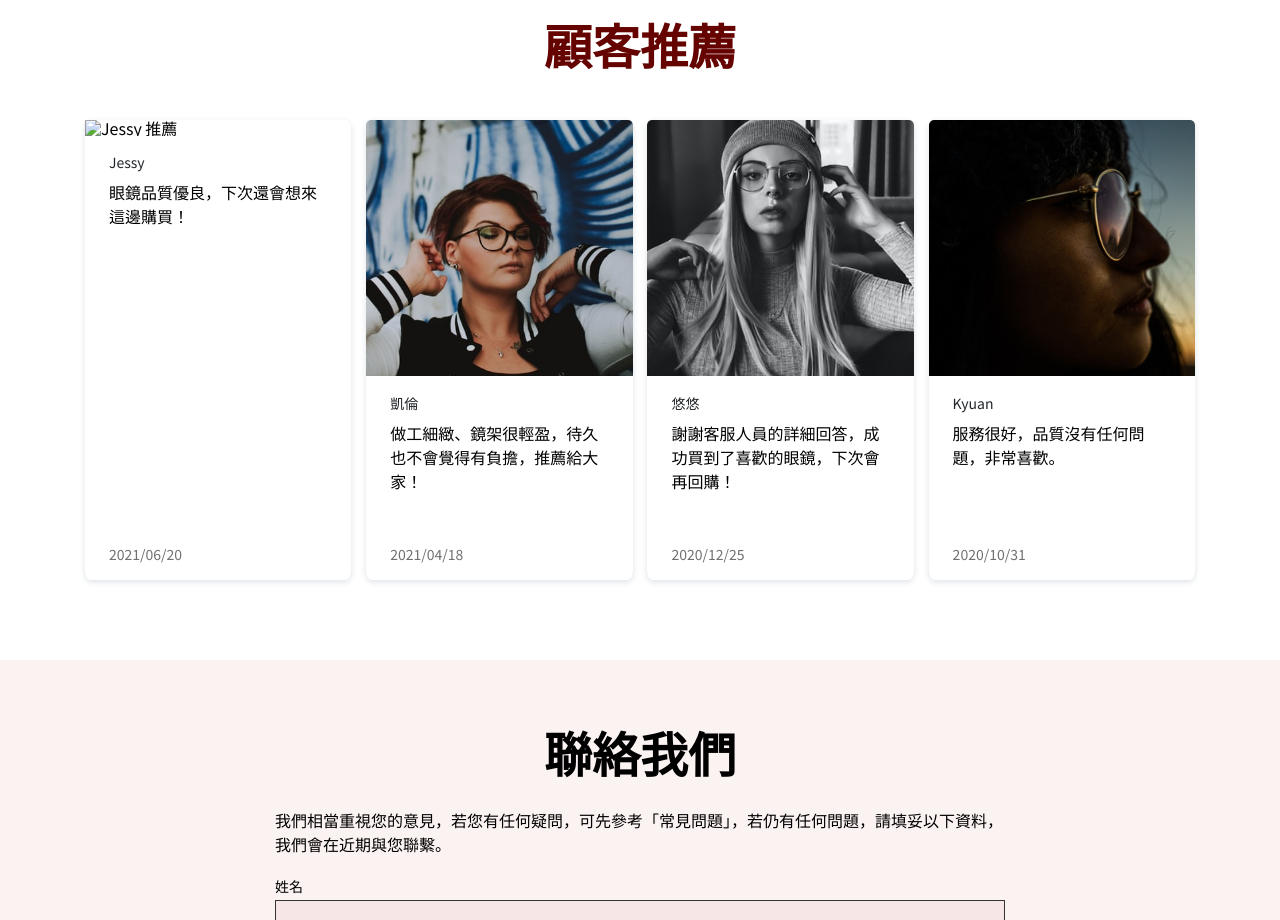
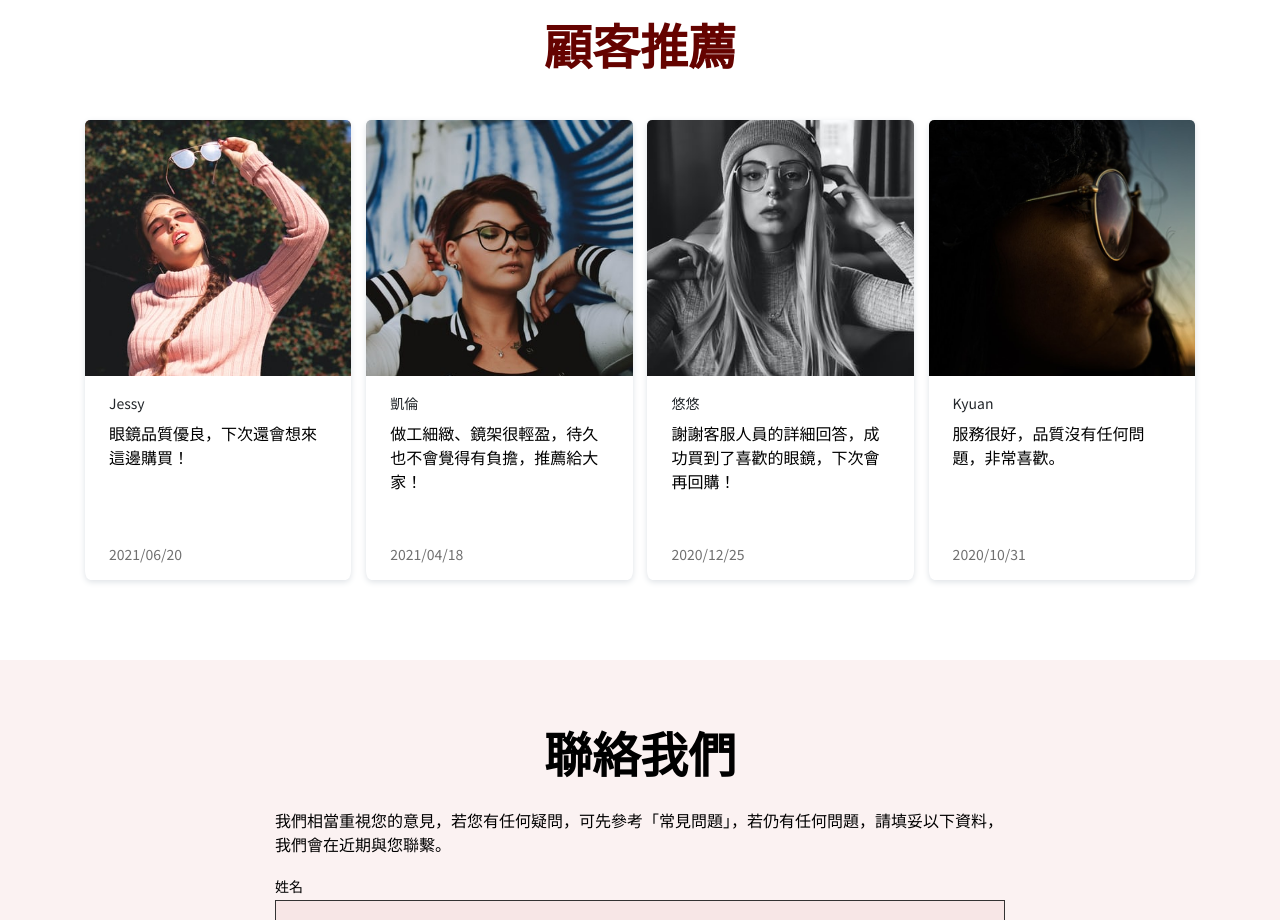
Before and after one commit to hoyi-23/companywebsite, a plain HTML site: page index.html in a window 1280 px wide. Shown: the part 3460-4380 px from the top of the page. Drawn offline with nearby package versions, Linux system fonts and the light colour scheme.

Commit message:
Update 2021-07-25T10:20:06.621Z

```diff
--- a/index.html
+++ b/index.html
@@ -120,7 +120,7 @@
   <article class="buyer-review__lilst container">
     <section class="buyer-review__single">
       <div class="buyer-review__content">
-        <img src="./images/recommand-1.png" alt="Jessy 推薦" class="buyer-photo">
+        <img src="./assets/images/recommand-1.png" alt="Jessy 推薦" class="buyer-photo">
         <h3 class="buyer-name">Jessy</h3>
         <p class="buyer-review__text">眼鏡品質優良，下次還會想來這邊購買！</p>
       </div>
```
